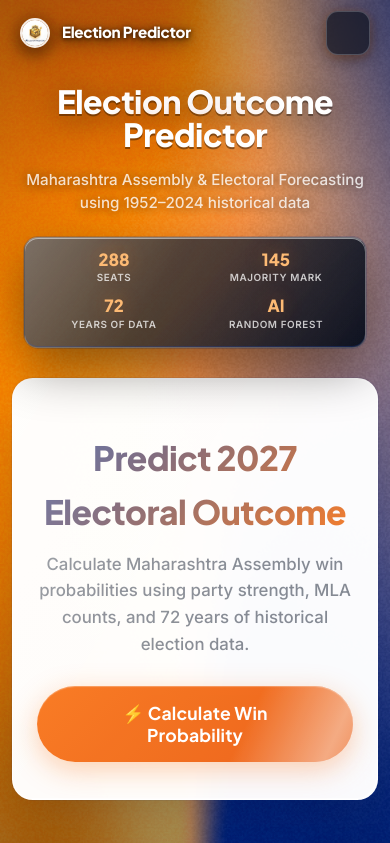
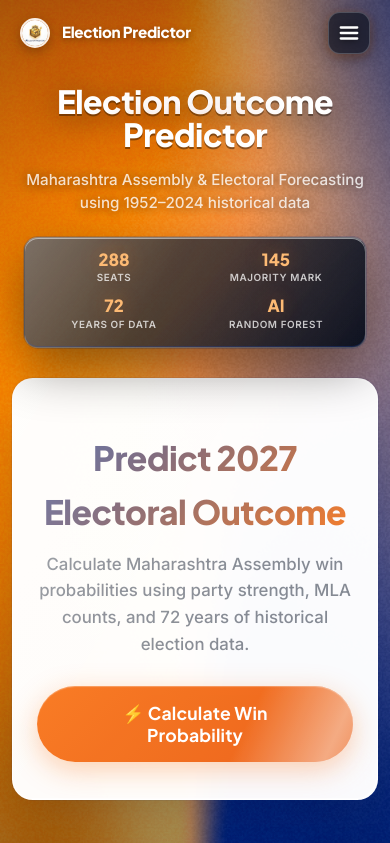
Before and after one commit to rohitjadhav005/Election-Outcome-Prediction-Model, a FastAPI app: page / in a window 390 px wide. Shown: the top 843 px of the page. Run offline with FastAPI, Linux system fonts and the light colour scheme.

Commit message:
modified the frontednd

```diff
--- a/static/css/style.css
+++ b/static/css/style.css
@@ -204,8 +204,7 @@ body {
     gap: 12px;
     letter-spacing: -0.3px;
     font-family: 'Plus Jakarta Sans', 'Inter', sans-serif;
-    text-shadow: 0 2px 12px rgba(0, 0, 0, 0.60), 0 1px 4px rgba(0, 0, 0, 0.70);
-    filter: drop-shadow(0 3px 10px rgba(0, 0, 0, 0.40));
+    text-shadow: 0 2px 6px rgba(0, 0, 0, 0.35);
 }
 
 .nav-logo-img {
@@ -214,13 +213,13 @@ body {
     object-fit: cover;
     border-radius: 50%;
     border: 2px solid rgba(255, 255, 255, 0.9);
-    box-shadow: 0 4px 14px rgba(0, 0, 0, 0.45), 0 2px 10px rgba(249, 115, 22, 0.45);
+    box-shadow: 0 4px 12px rgba(0, 0, 0, 0.25);
     transition: transform 0.3s ease, box-shadow 0.3s ease;
 }
 
 .nav-logo:hover .nav-logo-img {
     transform: scale(1.08) rotate(3deg);
-    box-shadow: 0 6px 20px rgba(0, 0, 0, 0.55), 0 4px 14px rgba(249, 115, 22, 0.60);
+    box-shadow: 0 6px 16px rgba(0, 0, 0, 0.35);
 }
 
 .nav-menu {
@@ -240,7 +239,7 @@ body {
     font-size: 0.95rem;
     transition: all 0.25s cubic-bezier(0.16, 1, 0.3, 1);
     position: relative;
-    text-shadow: 0 2px 10px rgba(0, 0, 0, 0.55), 0 1px 3px rgba(0, 0, 0, 0.65);
+    text-shadow: 0 1px 4px rgba(0, 0, 0, 0.30);
     display: inline-flex;
     align-items: center;
     gap: 8px;
@@ -282,9 +281,11 @@ body {
     border-radius: 12px;
     color: #ffffff;
     cursor: pointer;
-    padding: 8px;
-    width: 44px;
-    height: 44px;
+    padding: 0;
+    width: 42px;
+    height: 42px;
+    align-items: center;
+    justify-content: center;
     z-index: 1001;
     box-shadow:
         0 4px 16px rgba(0, 0, 0, 0.45),
@@ -300,46 +301,35 @@ body {
         0 2px 8px rgba(0, 0, 0, 0.40);
 }
 
-.nav-toggle .hamburger {
+.nav-toggle .hamburger-icon {
+    flex-shrink: 0;
+    transition: transform 0.3s cubic-bezier(0.16, 1, 0.3, 1), opacity 0.3s ease;
+    filter: drop-shadow(0 1px 3px rgba(0, 0, 0, 0.60));
+}
+
+.nav-toggle .icon-close {
+    display: none;
+}
+
+.nav-toggle.active {
+    background: rgba(239, 68, 68, 0.25);
+    border-color: rgba(239, 68, 68, 0.50);
+    box-shadow: 0 4px 16px rgba(239, 68, 68, 0.45);
+}
+
+.nav-toggle.active .icon-menu {
+    display: none;
+}
+
+.nav-toggle.active .icon-close {
     display: block;
-    width: 22px;
-    height: 2.5px;
-    background: #ffffff;
-    margin: 5px auto;
-    transition: all 0.3s cubic-bezier(0.16, 1, 0.3, 1);
-    border-radius: 3px;
-    box-shadow: 0 1px 3px rgba(0, 0, 0, 0.60);
-    filter: drop-shadow(0 1px 2px rgba(0, 0, 0, 0.5));
+    transform: rotate(90deg);
 }
 
 /* Mobile Glass Card Dropdown UI */
 @media (max-width: 768px) {
     .nav-toggle {
         display: flex;
-        flex-direction: column;
-        justify-content: center;
-        align-items: center;
-    }
-
-    .nav-toggle.active {
-        background: rgba(239, 68, 68, 0.25);
-        border-color: rgba(239, 68, 68, 0.50);
-        box-shadow: 0 4px 16px rgba(239, 68, 68, 0.45);
-    }
-
-    .nav-toggle.active .hamburger:nth-child(1) {
-        transform: rotate(45deg) translate(5px, 5.5px);
-        background: #ffffff;
-    }
-
-    .nav-toggle.active .hamburger:nth-child(2) {
-        opacity: 0;
-        transform: scaleX(0);
-    }
-
-    .nav-toggle.active .hamburger:nth-child(3) {
-        transform: rotate(-45deg) translate(5px, -5.5px);
-        background: #ffffff;
     }
 
     .nav-menu {
--- a/templates/base.html
+++ b/templates/base.html
@@ -41,9 +41,15 @@
 
             <!-- Hamburger Menu for Mobile -->
             <button class="nav-toggle" id="navToggle" aria-label="Toggle navigation" aria-expanded="false">
-                <span class="hamburger"></span>
-                <span class="hamburger"></span>
-                <span class="hamburger"></span>
+                <svg class="hamburger-icon icon-menu" xmlns="http://www.w3.org/2000/svg" width="22" height="22" viewBox="0 0 24 24" fill="none" stroke="currentColor" stroke-width="2.5" stroke-linecap="round" stroke-linejoin="round">
+                    <line x1="3" y1="6" x2="21" y2="6"></line>
+                    <line x1="3" y1="12" x2="21" y2="12"></line>
+                    <line x1="3" y1="18" x2="21" y2="18"></line>
+                </svg>
+                <svg class="hamburger-icon icon-close" xmlns="http://www.w3.org/2000/svg" width="22" height="22" viewBox="0 0 24 24" fill="none" stroke="currentColor" stroke-width="2.5" stroke-linecap="round" stroke-linejoin="round">
+                    <line x1="18" y1="6" x2="6" y2="18"></line>
+                    <line x1="6" y1="6" x2="18" y2="18"></line>
+                </svg>
             </button>
 
             <!-- Navigation Links -->
```
